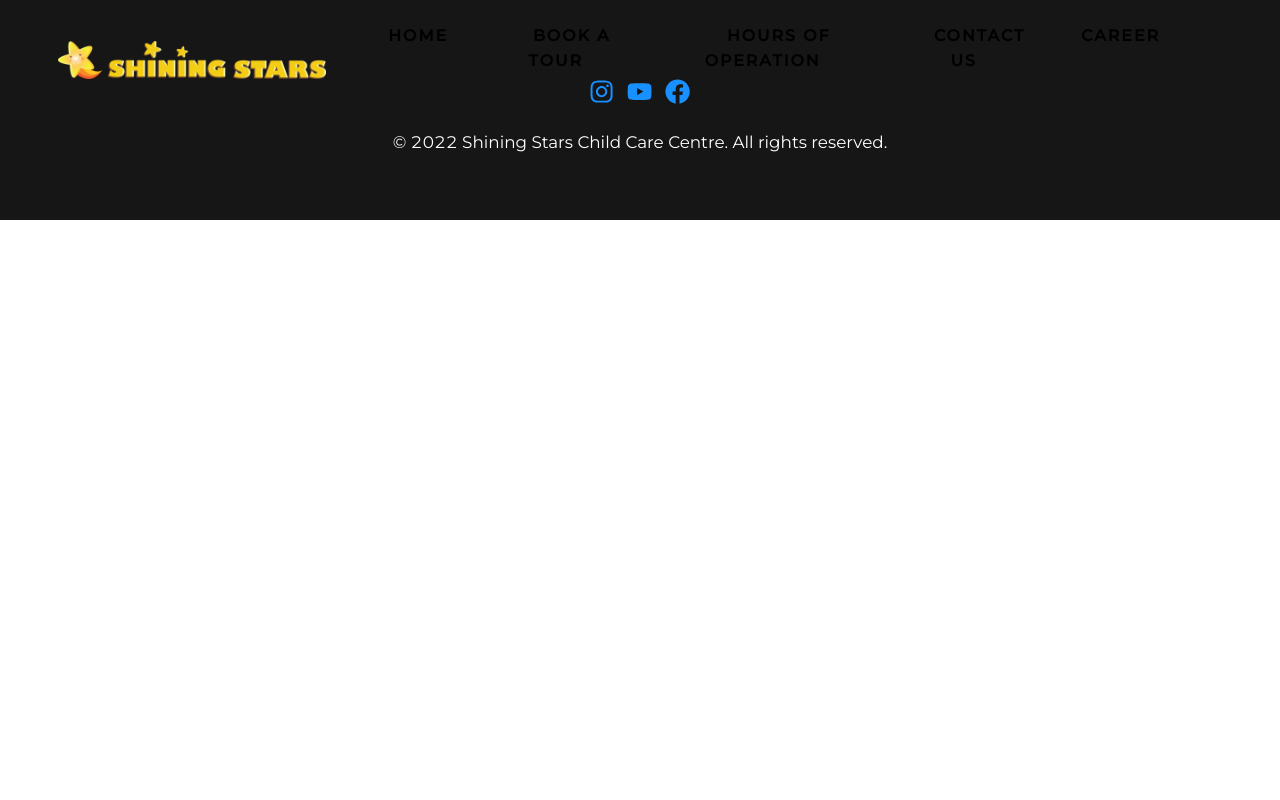
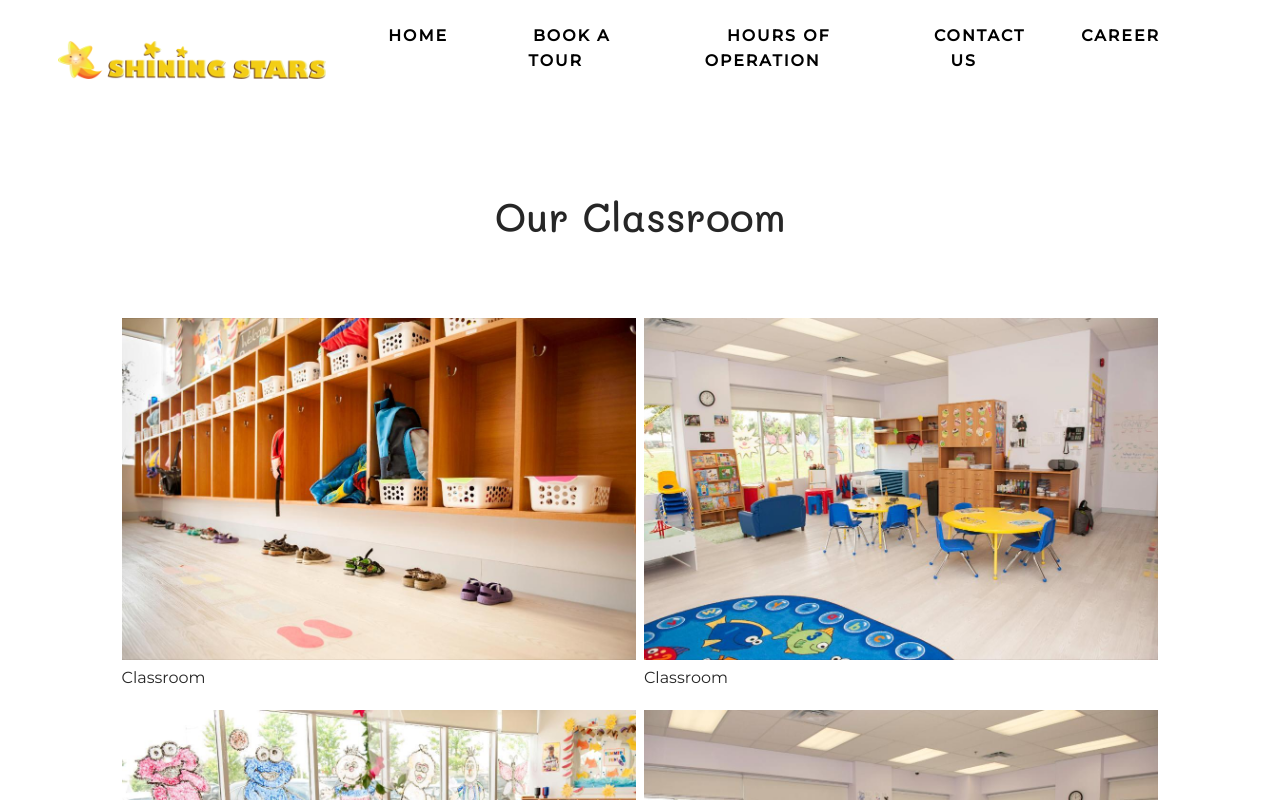
Before and after one commit to yuelinwen/shining-stars-childcare, a React (Create React App) app: page /classroom in a window 1280 px wide. Shown: the top 800 px of the page. Built offline with nearby package versions, Linux system fonts and the light colour scheme.

Commit message:
classroom image page

```diff
--- a/src/components/notification/index.jsx
+++ b/src/components/notification/index.jsx
@@ -4,7 +4,9 @@ const NotificationComponent = () => {
   return (
     <>
       <div className="notification">
-        <div className="notification-messages">COVID 19 policy information</div>
+        <div className="notification-messages">COVID 19 policy information
+        Lorem, ipsum dolor sit amet consectetur adipisicing elit. Error, ex.
+        </div>
       </div>
     </>
   );
--- a/src/page/bookingPage/index.jsx
+++ b/src/page/bookingPage/index.jsx
@@ -1,11 +1,12 @@
-import React from 'react';
+import React from "react";
 
 const BookingPage = () => {
-    return (
-        <div>
-            BookingPage
-        </div>
-    );
-}
+  return (
+    <div className="page-outer">
+      <h1>Our Classroom</h1>
+      <div className="page-inner"></div>
+    </div>
+  );
+};
 
 export default BookingPage;
--- a/src/page/careerPage/index.jsx
+++ b/src/page/careerPage/index.jsx
@@ -1,11 +1,12 @@
-import React from 'react';
+import React from "react";
 
 const CareerPage = () => {
-    return (
-        <div>
-            Career
-        </div>
-    );
-}
+  return (
+    <div className="page-outer">
+      <h1>Our Classroom</h1>
+      <div className="page-inner"></div>
+    </div>
+  );
+};
 
 export default CareerPage;
--- a/src/page/classroomPage/index.jsx
+++ b/src/page/classroomPage/index.jsx
@@ -1,11 +1,69 @@
-import React from 'react';
+import React from "react";
+import { Image } from "antd";
+import classImg1 from "../../assets/image/1635604875_2.jpeg";
+import classImg2 from "../../assets/image/1635604890_3.jpeg";
+import classImg3 from "../../assets/image/1635604989_4.jpeg";
+import classImg4 from "../../assets/image/1635605027_6.jpeg";
+import classImg5 from "../../assets/image/1635605074_8.jpeg";
+import classImg6 from "../../assets/image/sscc_main.jpeg";
 
-const classroomPage = () => {
-    return (
-        <div>
+import Box from "@mui/material/Box";
+import ImageList from "@mui/material/ImageList";
+import ImageListItem from "@mui/material/ImageListItem";
+import ImageListItemBar from "@mui/material/ImageListItemBar";
+import "./styles.scss";
 
-        </div>
-    );
-}
+const itemData = [
+  {
+    img: classImg1,
+    title: "Classroom",
+    author: "Classroom",
+  },
+  {
+    img: classImg2,
+    title: "Classroom",
+    author: "Classroom",
+  },
+  {
+    img: classImg3,
+    title: "Classroom",
+    author: "Classroom",
+  },
+  {
+    img: classImg4,
+    title: "Classroom",
+    author: "Classroom",
+  },
+  {
+    img: classImg5,
+    title: "Classroom",
+    author: "Classroom",
+  },
+  {
+    img: classImg6,
+    title: "Classroom",
+    author: "Classroom",
+  },
+];
 
-export default classroomPage;
+const ClassroomPage = () => {
+  return (
+    <div className="page-outer">
+      <h1>Our Classroom</h1>
+      <div className="page-inner image-post">
+        <Box sx={{ width: "100%", height: "auto" }}>
+          <ImageList variant="masonry" cols={2} gap={8}>
+            {itemData.map((item) => (
+              <ImageListItem key={item.img}>
+                <Image width={"auto"} src={item.img} />
+                <ImageListItemBar position="below" title={item.author} />
+              </ImageListItem>
+            ))}
+          </ImageList>
+        </Box>
+      </div>
+    </div>
+  );
+};
+
+export default ClassroomPage;
--- /dev/null
+++ b/src/page/classroomPage/styles.scss
@@ -0,0 +1,5 @@
+.page-inner.image-post{
+    width: 70%;
+    margin-top: 5%;
+
+}
--- a/src/page/contactPage/index.jsx
+++ b/src/page/contactPage/index.jsx
@@ -1,11 +1,12 @@
-import React from 'react';
-import "./styles.scss"
+import React from "react";
+
 const ContactPage = () => {
-    return (
-        <div className='contact-container'>
-            Contact
-        </div>
-    );
-}
+  return (
+    <div className="page-outer">
+      <h1>Our Classroom</h1>
+      <div className="page-inner"></div>
+    </div>
+  );
+};
 
 export default ContactPage;
--- a/src/page/contactPage/styles.scss
+++ /dev/null
@@ -1,5 +0,0 @@
-.contact-container{
-    width: 100%;
-    height: 100vh;
-    background-color: blueviolet;
-}
--- a/src/page/postPage/staffPage/index.jsx
+++ b/src/page/postPage/staffPage/index.jsx
@@ -10,7 +10,7 @@ import "./styles.css";
 
 const staffPage = () => {
   return (
-    <div className="staff-page">
+    <div className="staff-page page-outer">
       <h1>Our Team</h1>
       <div className="page-inner">
         <Row className="row-flex">
```
